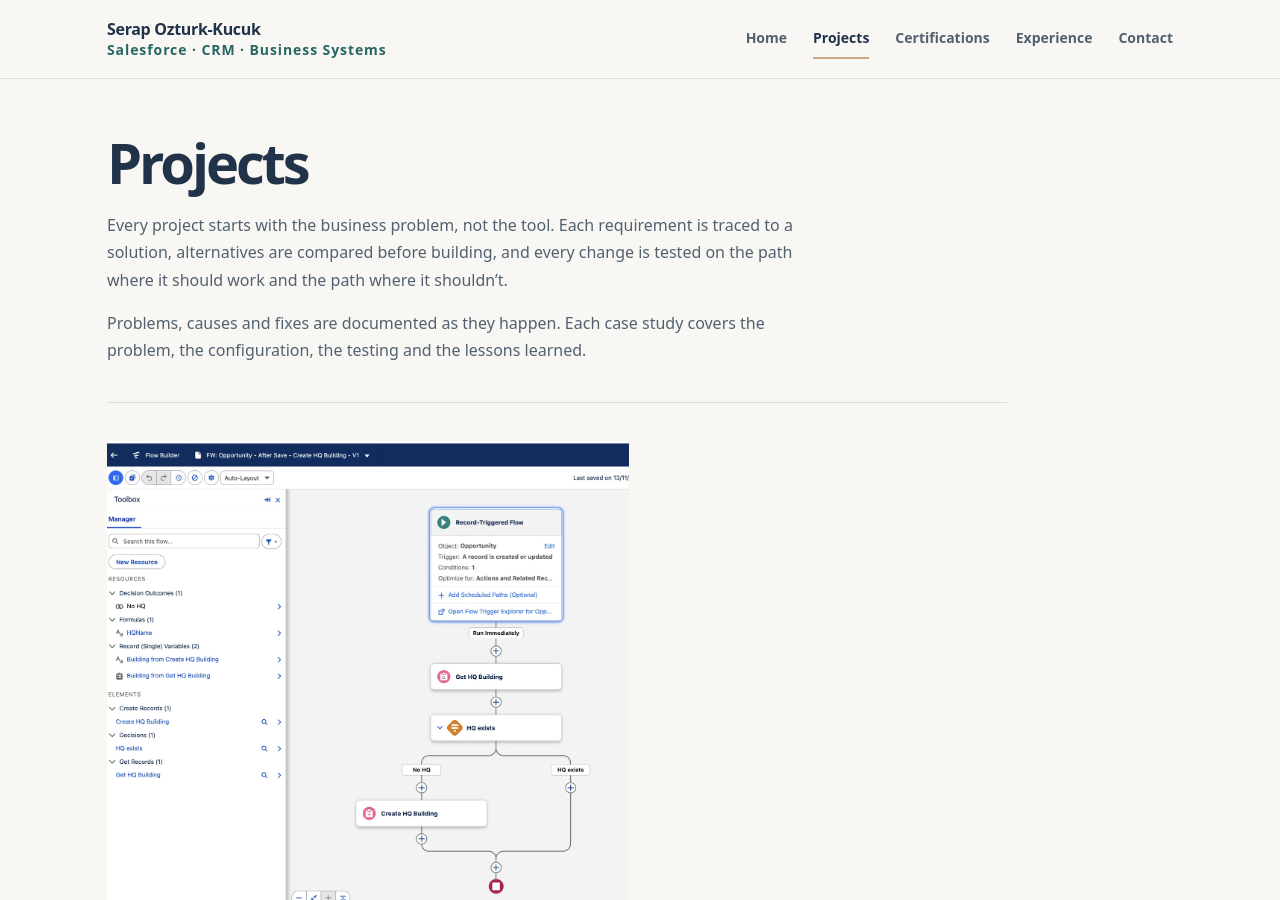
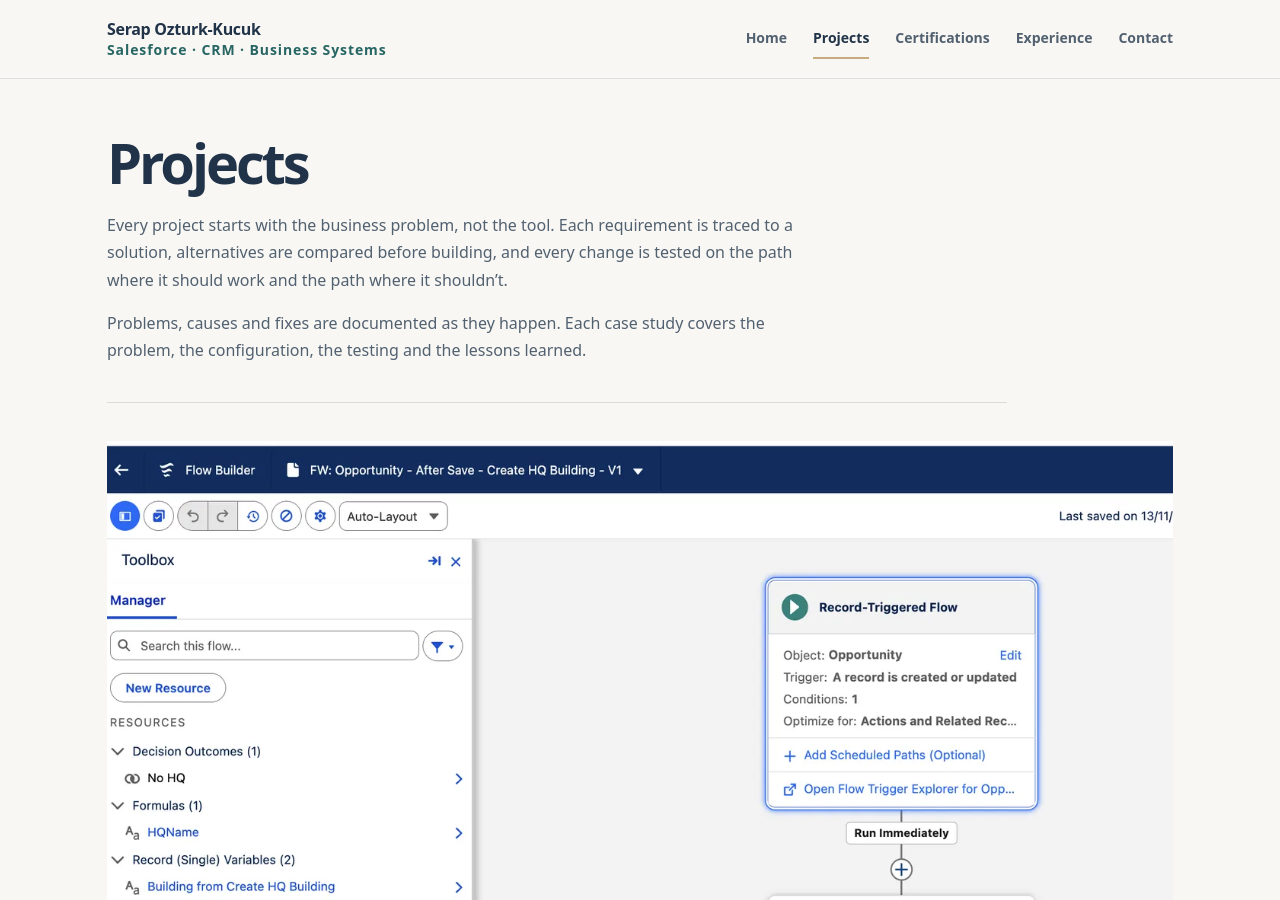
Before and after one commit to serapozturkkucuk/serapozturkkucuk.github.io, a Jekyll site: the page built from projects/index.html, in a window 1280 px wide and 900 px high. Built offline with Jekyll 4.4.1, drawn with Linux system fonts in a browser that asks for light colours.

Commit message:
Introduce reusable cover-first project gallery cards

```diff
--- a/projects/index.html
+++ b/projects/index.html
@@ -9,6 +9,6 @@ title: Projects
 </header>
 
 {% assign all = site.projects | sort: "order" %}
-<div class="grid two">
+<div class="project-gallery" aria-label="Completed Salesforce projects">
   {% for p in all %}{% if p.status == "completed" %}{% include project-card.html project=p %}{% endif %}{% endfor %}
 </div>
```
